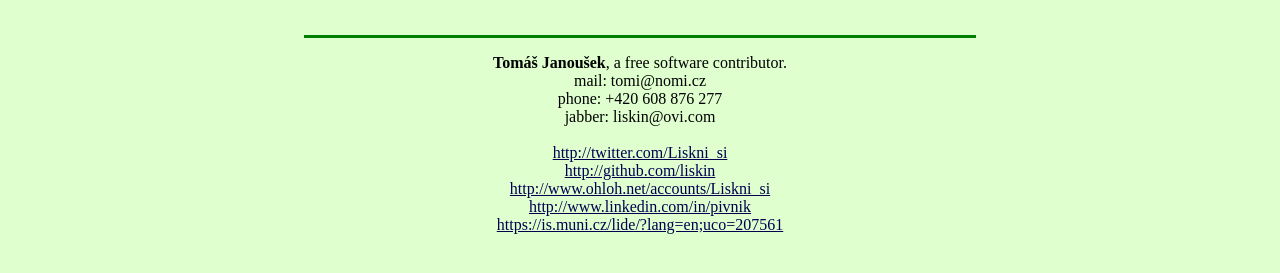
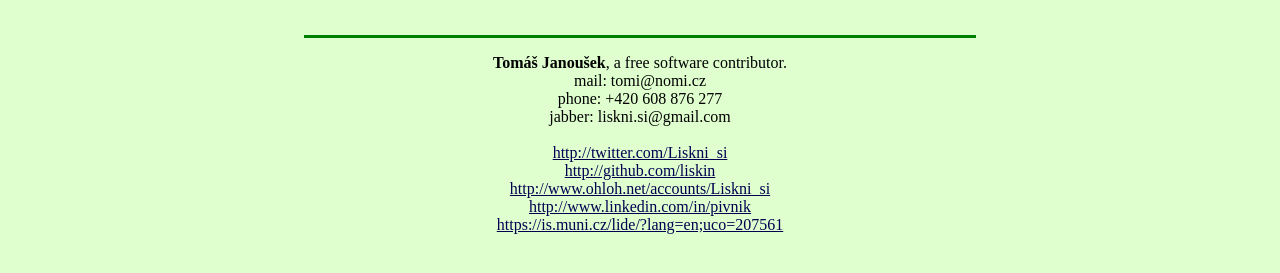
Before and after one commit to liskin/work.lisk.in, a Jekyll site: the page built from index.html, in a window 1280 px wide. Shown: the part 373-646 px from the top of the page. Built offline with Jekyll 4.4.1, drawn with Linux system fonts in a browser that asks for light colours; Markdown is read by kramdown in place of the engine named in the settings.

Commit message:
jabber contact change

```diff
--- a/_includes/footer.html
+++ b/_includes/footer.html
@@ -3,7 +3,7 @@
 	    <strong>Tomáš Janoušek</strong>, a free software contributor.<br/>
 	    mail: tomi@nomi.cz<br />
 	    phone: +420 608 876 277<br/>
-	    jabber: liskin@ovi.com<br/><br/>
+	    jabber: liskni.si@gmail.com<br/><br/>
 	    <a href="http://twitter.com/Liskni_si">http://twitter.com/Liskni_si</a><br />
 	    <a href="http://github.com/liskin">http://github.com/liskin</a><br />
 	    <a href="http://www.ohloh.net/accounts/Liskni_si">http://www.ohloh.net/accounts/Liskni_si</a><br/>
```
